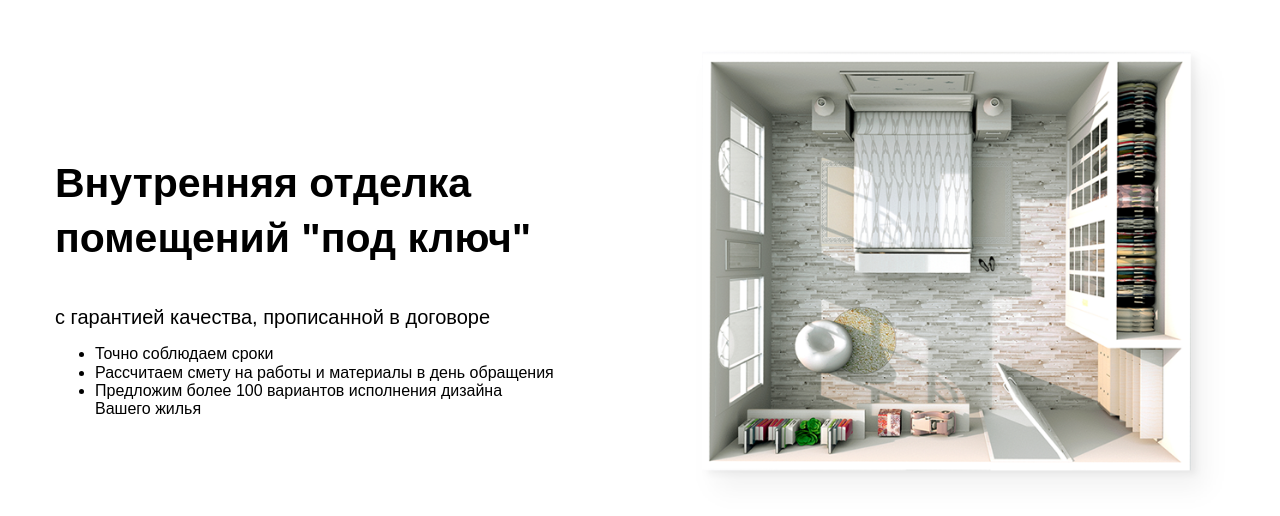
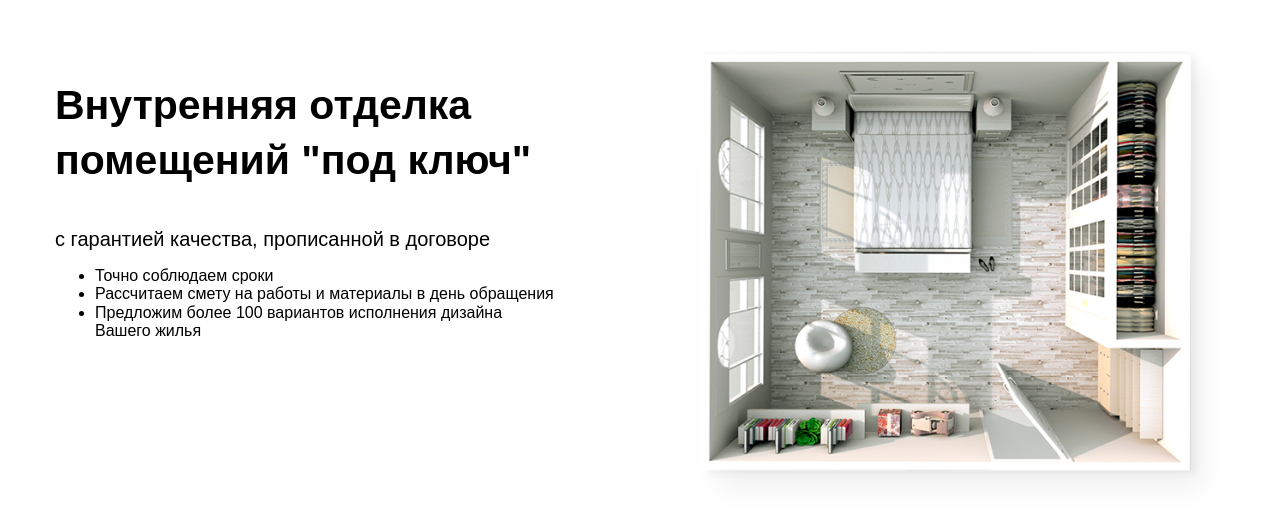
Before and after one commit to Morphius-IG/web-start-adaptive-practice, a PHP site: page / in a window 1280 px wide. Shown: the part 95-611 px from the top of the page. Run offline with PHP 8.4, Linux system fonts and the light colour scheme.

Commit message:
подравнял заголовки под пиксель перфект

```diff
--- a/src/css/_hero.css
+++ b/src/css/_hero.css
@@ -5,6 +5,7 @@
   display: flex;
 }
 .hero-text {
+  align-self: start;
   flex-basis: 50%;
   padding-right: 140px;
 }
--- a/src/css/style.css
+++ b/src/css/style.css
@@ -113,9 +113,9 @@ img {
 }
 .hero-block {
   display: flex;
-  align-items: center;
 }
 .hero-text {
+  align-self: start;
   flex-basis: 50%;
   padding-right: 140px;
 }
--- a/src/less/blocks/_hero.less
+++ b/src/less/blocks/_hero.less
@@ -4,6 +4,7 @@
     display: flex;
   }
   &-text {
+    align-self: start;
     flex-basis: 50%;
     padding-right: 140px;
     &__title {
```
Also changed, not shown: src/less/style.less (line endings or trailing spaces).
